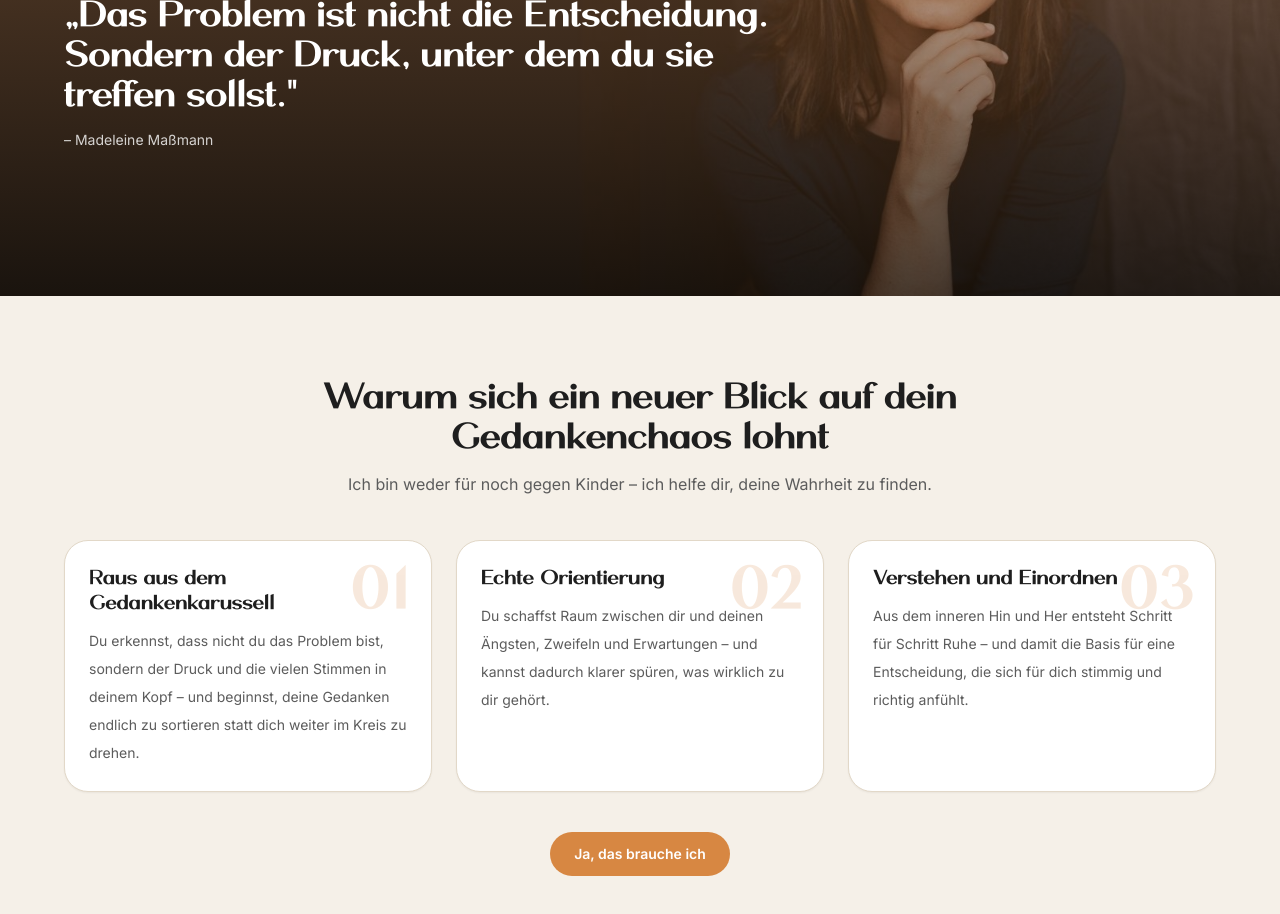
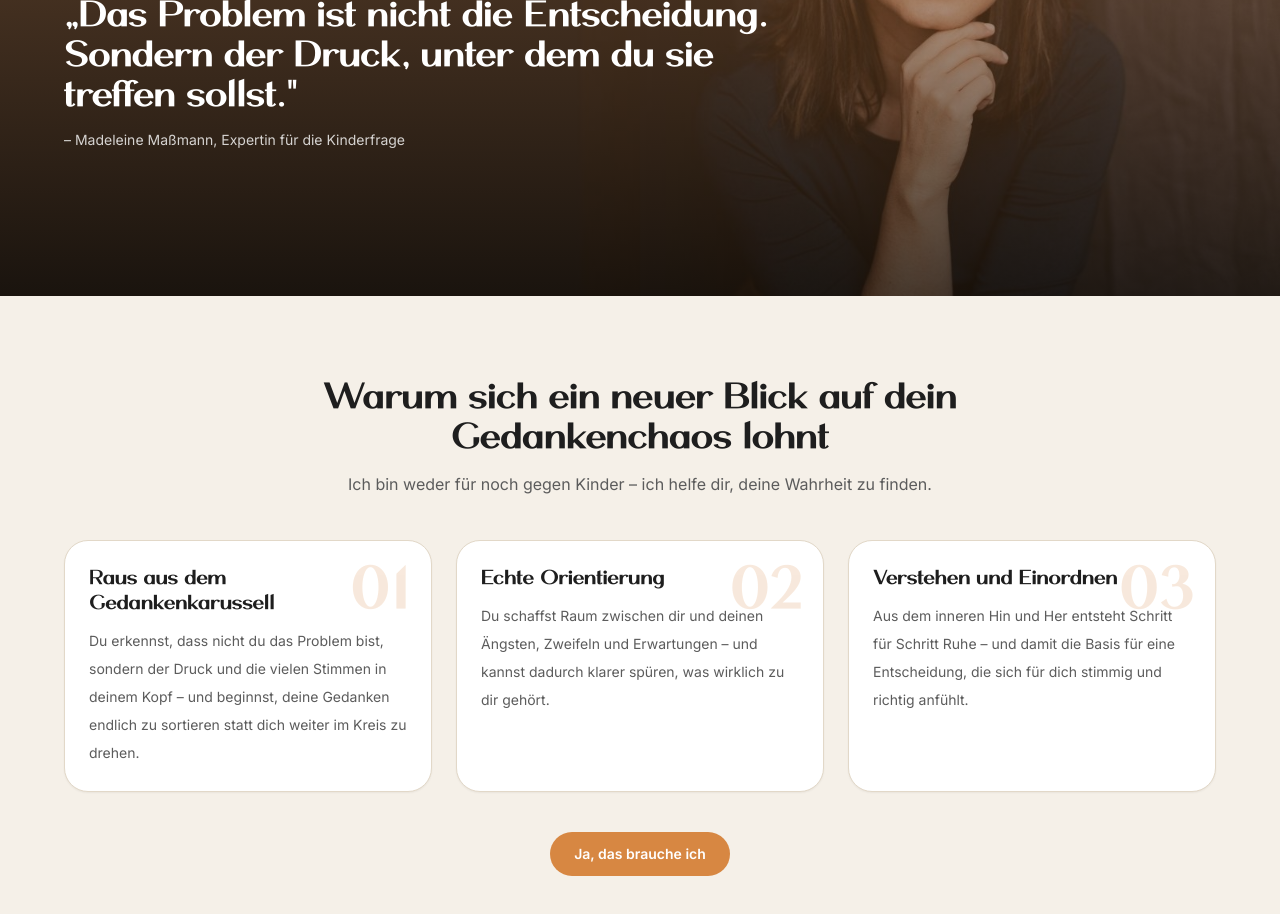
Before and after one commit to mmdscon/willichkinder, a Next.js app: page / in a window 1280 px wide. Shown: the part 2220-3134 px from the top of the page. Built offline with nearby package versions, Linux system fonts and the light colour scheme; no server answers.

Commit message:
Update page.tsx

```diff
--- a/src/app/page.tsx
+++ b/src/app/page.tsx
@@ -493,7 +493,7 @@ export default function Page() {
                 className="mt-4 text-sm text-white/80"
                 style={{ fontFamily: "'Inter', sans-serif" }}
               >
-                – Madeleine Maßmann
+                – Madeleine Maßmann, Expertin für die Kinderfrage
               </p>
             </div>
           </div>
```
